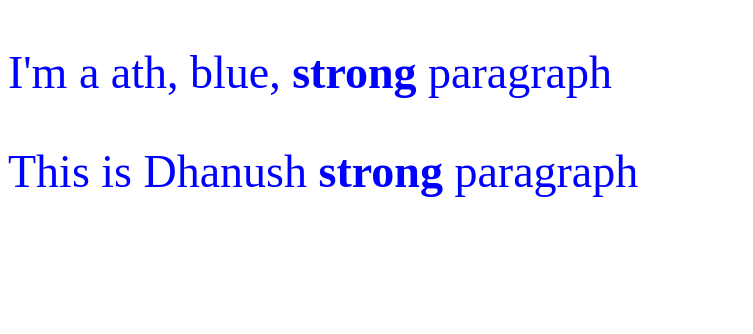
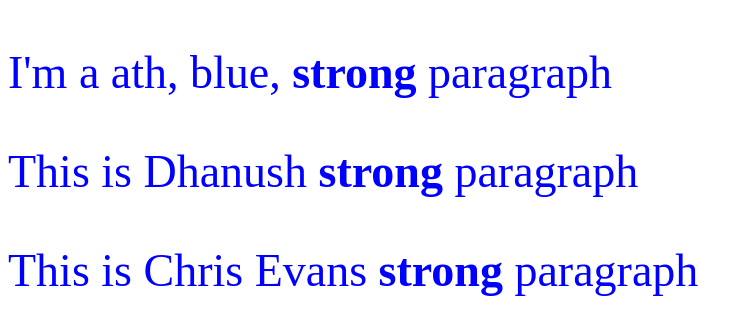
Before and after one commit to atharrvv/cicd, a plain HTML site: page index.html in a window 1280 px wide. Shown: the whole page, without its empty margins (0-753 px from the left). Drawn offline with Linux system fonts and the light colour scheme.

Commit message:
Update index.html

```diff
--- a/index.html
+++ b/index.html
@@ -10,5 +10,8 @@
      <p style="color:blue;font-size:46px;">
       This is Dhanush <strong>strong</strong> paragraph
     </p>
+    <p style="color:blue;font-size:46px;">
+      This is Chris Evans <strong>strong</strong> paragraph
+    </p>
   </body>
 </html>
```
